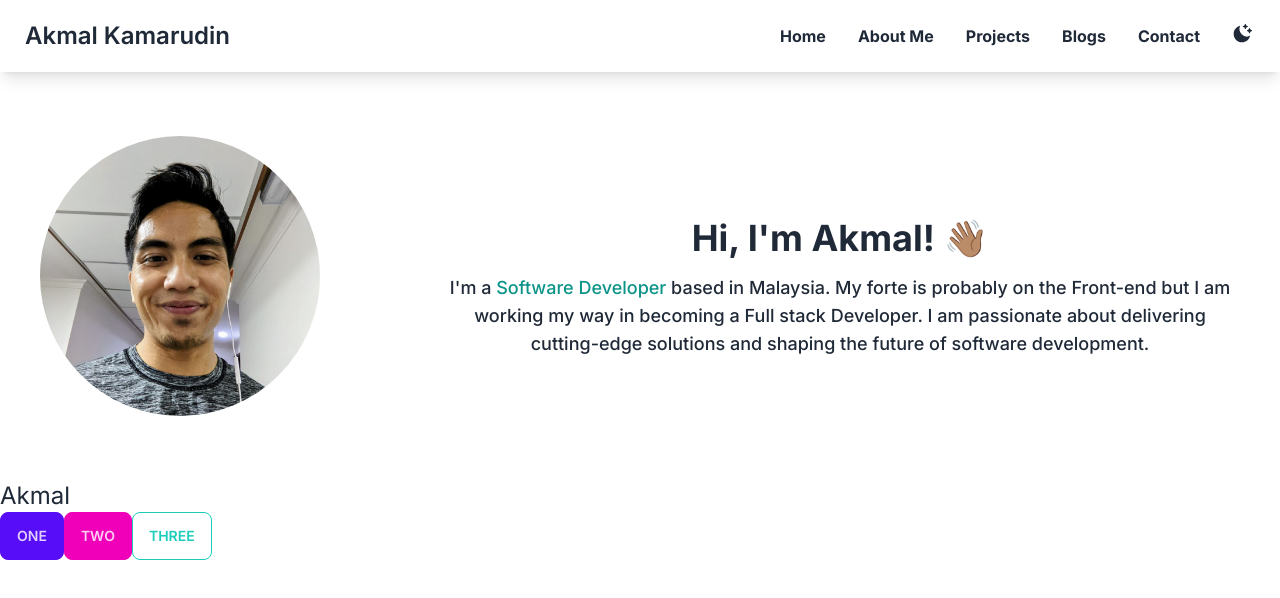
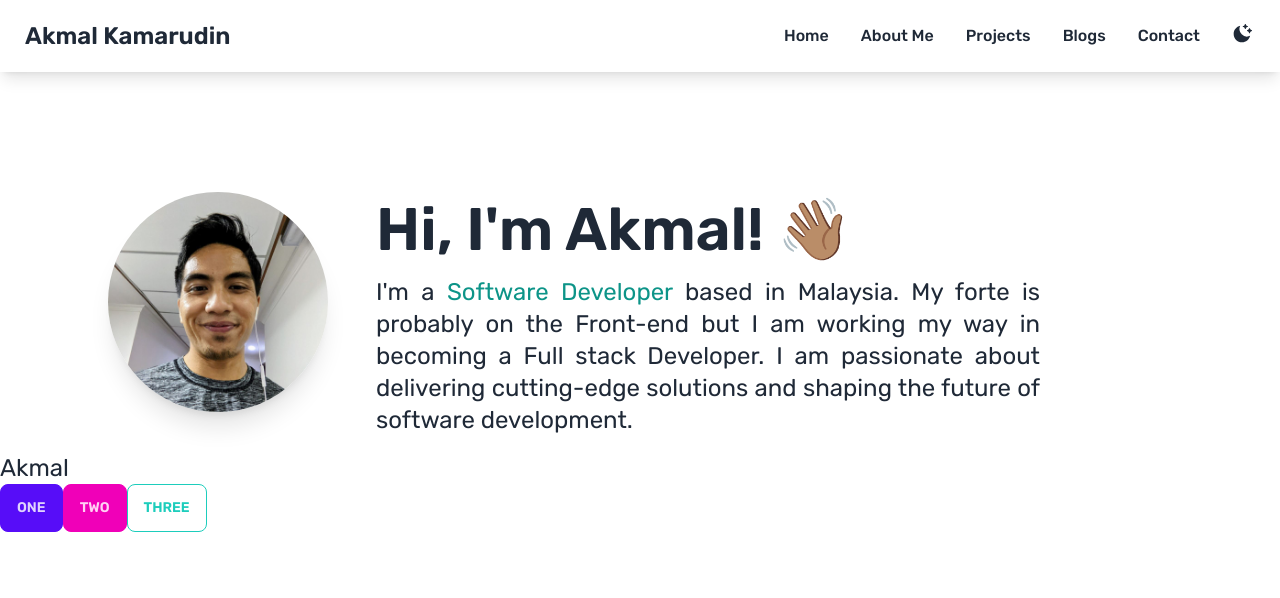
Before and after one commit to akmal-kamarudin/akmalkdin-v1, a Next.js app: page / in a window 1280 px wide. Shown: the top 598 px of the page. Built offline with nearby package versions, Linux system fonts and the light colour scheme.

Commit message:
fix: organized file structure for themes, to make sure main page is render as server component not client component

```diff
--- a/app/layout.tsx
+++ b/app/layout.tsx
@@ -1,16 +1,17 @@
-"use client";
 import "../style/globals.css";
-import Navbar from "../components/Navbar";
-import Hero from "../components/Hero";
-import { ThemeProvider } from "next-themes";
-import { Inter } from "next/font/google";
+import Themes from "../style/theme-provider";
+import { Rubik } from "next/font/google";
 
-const inter = Inter({ subsets: ["latin"] });
+const rubik = Rubik({
+  subsets: ["latin"],
+  // display: "swap",
+  variable: "--font-rubik",
+});
 
-// export const metadata = {
-//   title: "Akmal",
-//   description: "My portfolio",
-// };
+export const metadata = {
+  title: "Akmal's",
+  description: "My portfolio",
+};
 
 export default function RootLayout({
   children,
@@ -18,17 +19,12 @@ export default function RootLayout({
   children: React.ReactNode;
 }) {
   return (
-    <html lang="en">
+    <html lang="en" className={`${rubik.variable}`}>
       <head>
-        <link rel="icon" href="/favicon.ico" />
+        <link rel="icon" href="../public/favicon.ico" />
       </head>
-      <body className={inter.className}>
-        <ThemeProvider enableSystem={true} attribute="data-theme">
-          <Navbar />
-          <Hero />
-
-          {children}
-        </ThemeProvider>
+      <body>
+        <Themes>{children}</Themes>
       </body>
     </html>
   );
--- a/app/page.tsx
+++ b/app/page.tsx
@@ -1,6 +1,13 @@
+"use client";
+
+import Navbar from "../components/Navbar";
+import Hero from "../components/Hero";
+
 export default function Page() {
   return (
     <main>
+      <Navbar />
+      <Hero />
       <h1 className="text-2xl">Akmal </h1>
       <button className="btn btn-primary">One</button>
       <button className="btn btn-secondary">Two</button>
--- a/components/Hero.tsx
+++ b/components/Hero.tsx
@@ -5,20 +5,22 @@ import Image from "next/image";
 const Hero = () => {
   return (
     <section id="home">
-      <div className="flex flex-col items-center text-center justify-center py-16 px-10 md:flex-row">
-        <div className="md:w-1/3">
+      <div className="flex flex-col items-center text-center justify-center pt-20 px-8 md:flex-row md:px-20">
+        <div className="flex justify-end md:w-1/4 md:pr-8">
           <Image
-            className="rounded-full"
+            className="rounded-full shadow-xl dark:shadow-cyan-600/20"
             src="/images/profilephoto.jpeg"
             alt="profile"
-            width={280}
-            height={280}
+            width={220}
+            height={220}
           />
         </div>
-        <div className="md:w-2/3">
-          <h1 className="font-bold text-4xl mt-6">Hi, I&#39;m Akmal! 👋🏽</h1>
-          <p className="font-medium text-lg mt-4">
-            I&#39;m a <span className="text-teal-600">Software Developer</span>{" "}
+        <div className="text-justify p-4 md:w-3/4 lg:pr-28 xl:pr-40">
+          <h1 className="font-semibold text-4xl text-center mt-8 md:text-left lg:text-6xl">
+            Hi, I&#39;m Akmal! 👋🏽
+          </h1>
+          <p className="font-normal text-lg mt-4 lg:text-2xl">
+            I&#39;m a <span className="text-teal-600">Software Developer </span>
             based in Malaysia. My forte is probably on the Front-end but I am
             working my way in becoming a Full stack Developer. I am passionate
             about delivering cutting-edge solutions and shaping the future of
@@ -31,3 +33,5 @@ const Hero = () => {
 };
 
 export default Hero;
+
+// font-bold text-4xl text-center mt-6 md:text-left md:text-7xl
--- a/components/Navbar.tsx
+++ b/components/Navbar.tsx
@@ -85,7 +85,7 @@ const Navbar = () => {
 
             <div className={"hidden md:block"}>
               <div className="flex-none">
-                <ul className="menu menu-horizontal px-1 text-base font-bold">
+                <ul className="menu menu-horizontal px-1 text-base font-medium">
                   {renderNavItem}
                   {renderTheme()}
                 </ul>
@@ -101,7 +101,7 @@ const Navbar = () => {
           className="drawer-overlay"
           onClick={() => setNavbar(!navbar)}
         ></label>
-        <ul className="menu p-4 w-80 h-full bg-base-200 text-base-content text-base font-bold">
+        <ul className="menu p-4 w-80 h-full bg-base-200 text-base-content text-base font-medium">
           <li className="items-end">
             <label
               htmlFor="my-drawer-4"
--- /dev/null
+++ b/style/theme-provider.tsx
@@ -0,0 +1,11 @@
+"use client";
+
+import { ThemeProvider } from "next-themes";
+
+export default function Themes({ children }: { children: React.ReactNode }) {
+  return (
+    <ThemeProvider enableSystem={true} attribute="data-theme">
+      {children}
+    </ThemeProvider>
+  );
+}
--- a/tailwind.config.js
+++ b/tailwind.config.js
@@ -13,6 +13,10 @@ module.exports = {
           "conic-gradient(from 180deg at 50% 50%, var(--tw-gradient-stops))",
       },
     },
+    fontFamily: {
+      sans: ["var(--font-rubik)"],
+    },
+
     // prettier-ignore
     screens: {
       "sm": "640px",
```
